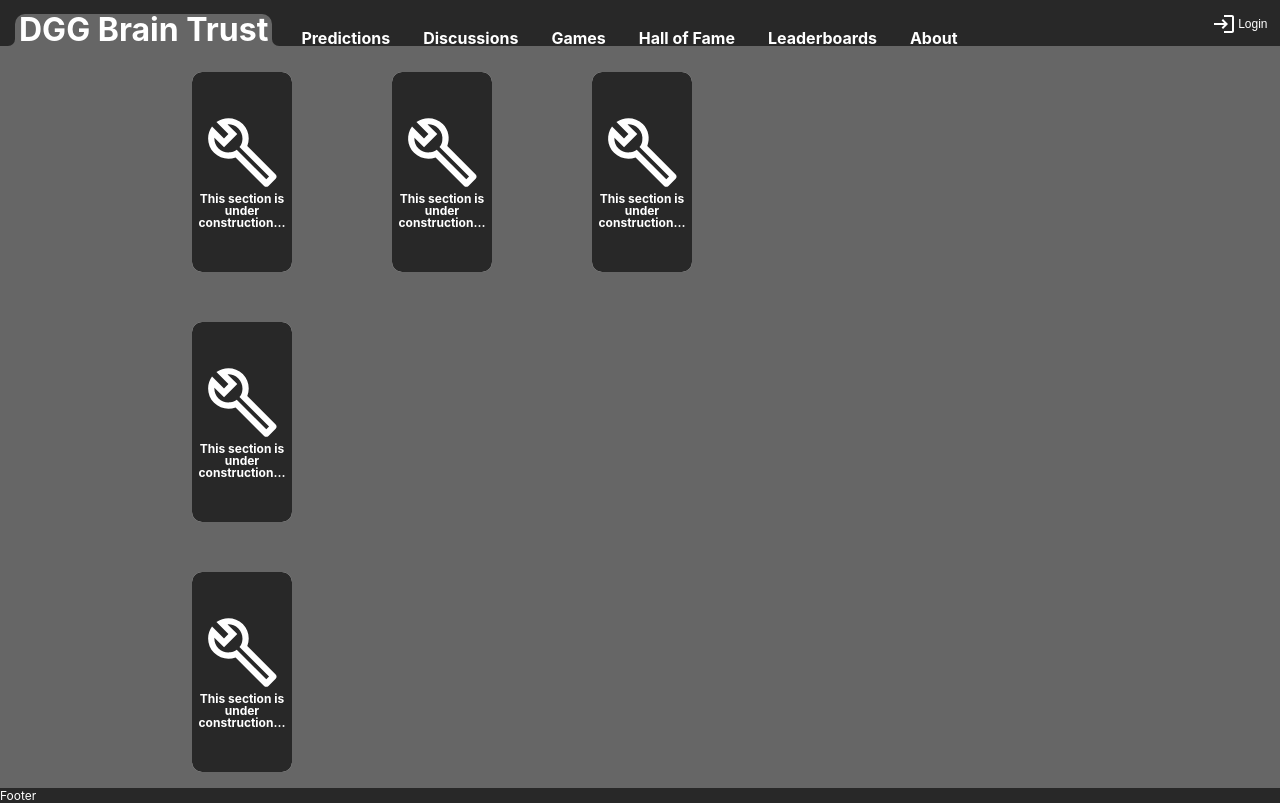
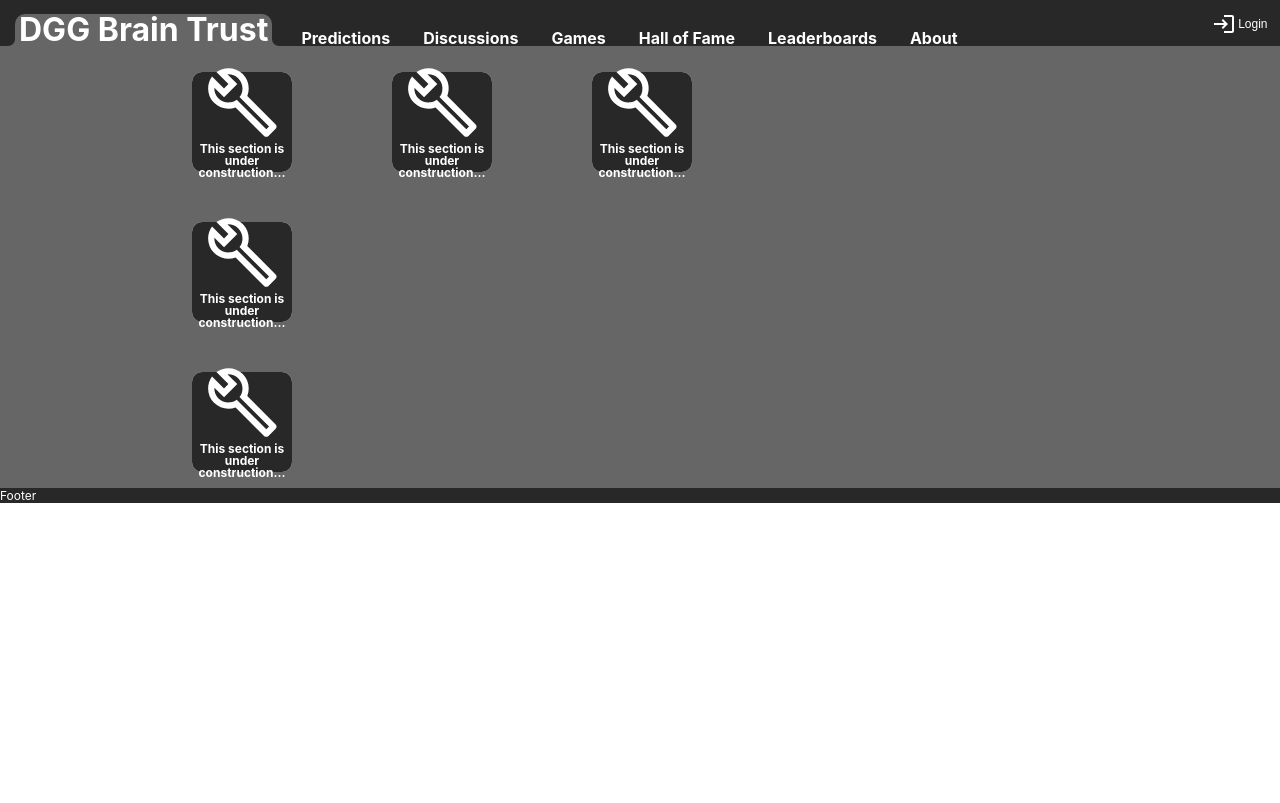
Before and after one commit to Drqrd/the-colosseum, a Next.js app: page / in a window 1280 px wide. Built offline with nearby package versions, Linux system fonts and the light colour scheme.

Commit message:
card.module.scss - updated height default state

```diff
--- a/styles/modules/card.module.scss
+++ b/styles/modules/card.module.scss
@@ -1,6 +1,6 @@
 .container {
   background-color: var(--color-bg-card);
   width: 10rem;
-  height: 20rem;
+  height: 10rem;
   border-radius: 1rem;
 }
```
